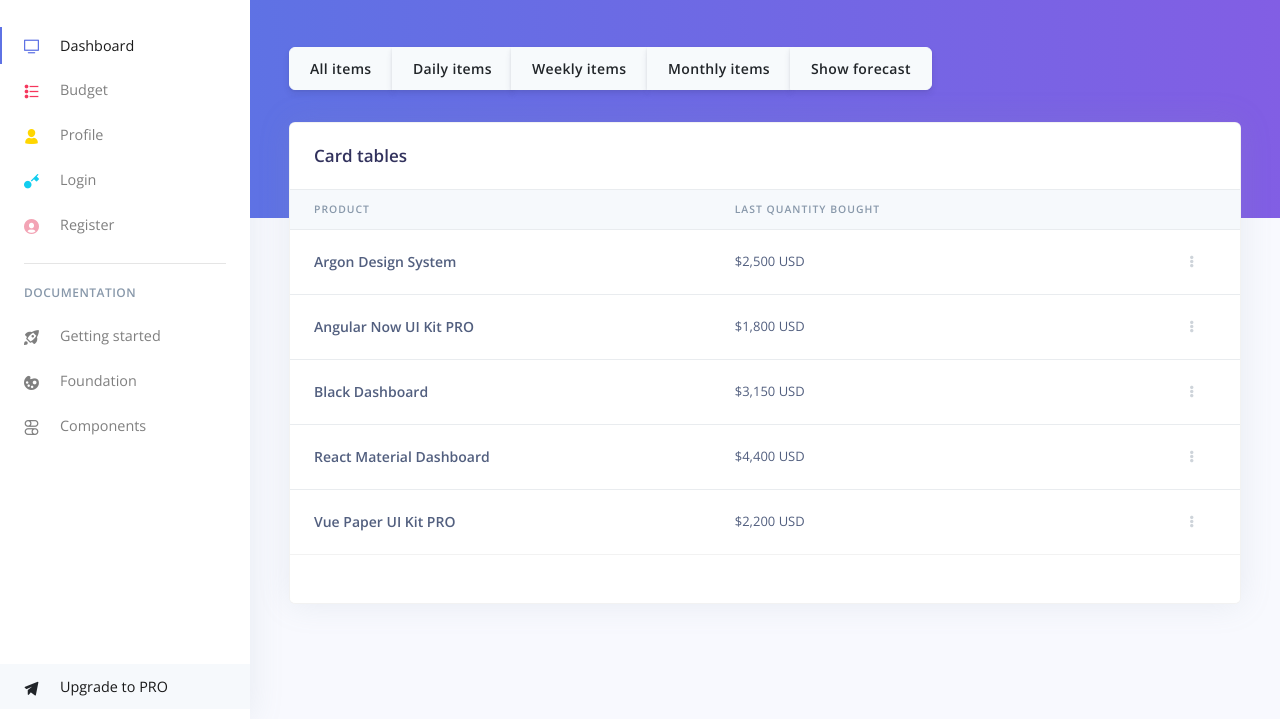
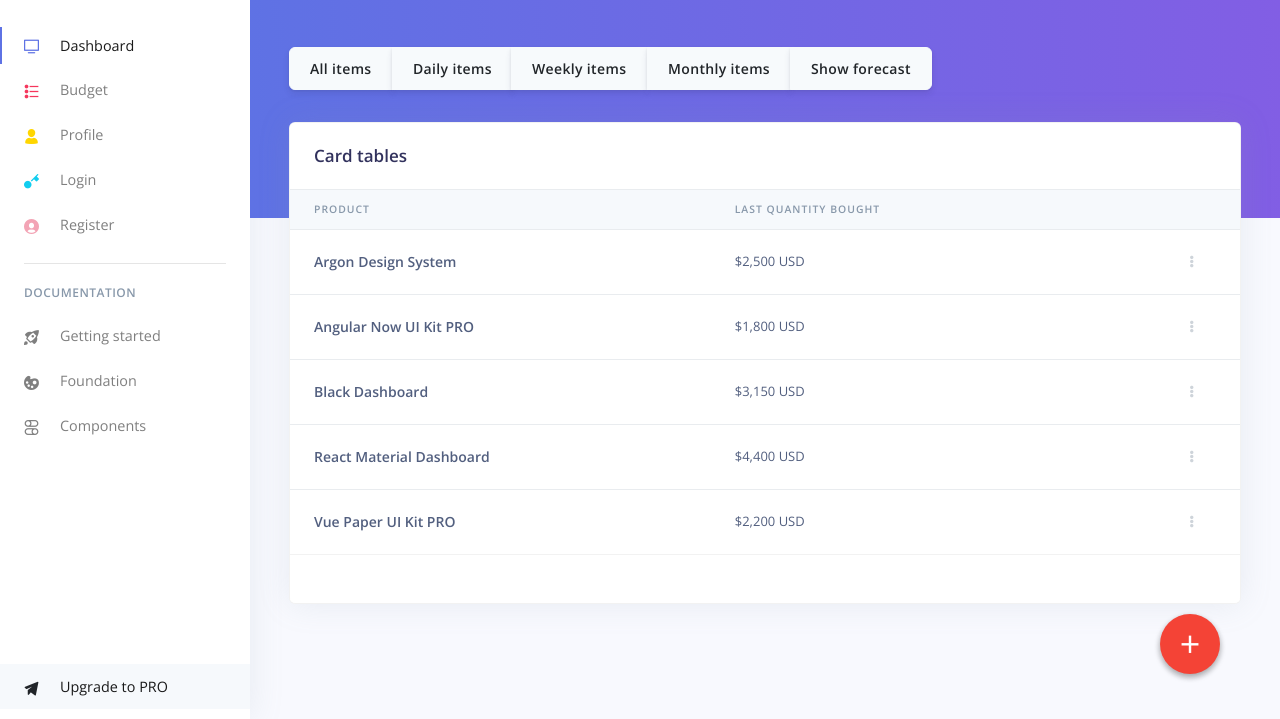
Before and after one commit to raduqq/Front-FoodTracker, a website: page index.html in a window 1280 px wide. Shown: the part 81-800 px from the top of the page. Drawn offline with nearby package versions, Linux system fonts and the light colour scheme.

Commit message:
action button peste tat

```diff
--- a/index.html
+++ b/index.html
@@ -411,6 +411,38 @@
     </div>
     </div>
 
+    <style>
+      .kc_fab_main_btn{
+        background-color:#F44336;
+        width:60px;
+        height:60px;
+        border-radius:100%;
+        background:#F44336;
+        border:none;
+        outline:none;
+        color:#FFF;
+        font-size:36px;
+        box-shadow: 0 3px 6px rgba(0,0,0,0.16), 0 3px 6px rgba(0,0,0,0.23);
+        transition:.3s;
+        -webkit-tap-highlight-color: rgba(0,0,0,0);
+
+        position: fixed !important;
+        right: 60px;
+        bottom: 45px;
+      }
+      .kc_fab_main_btn:focus {
+        transform:scale(1.1);
+        transform:rotate(45deg);
+        -ms-transform: rotate(45deg);
+        -webkit-transform: rotate(45deg);
+      }
+
+
+    </style>
+
+      <button class="kc_fab_main_btn">+</button>
+
+
   <!--   Core   -->
   <script src="./assets/js/plugins/jquery/dist/jquery.min.js"></script>
   <script src="./assets/js/plugins/bootstrap/dist/js/bootstrap.bundle.min.js"></script>
```
